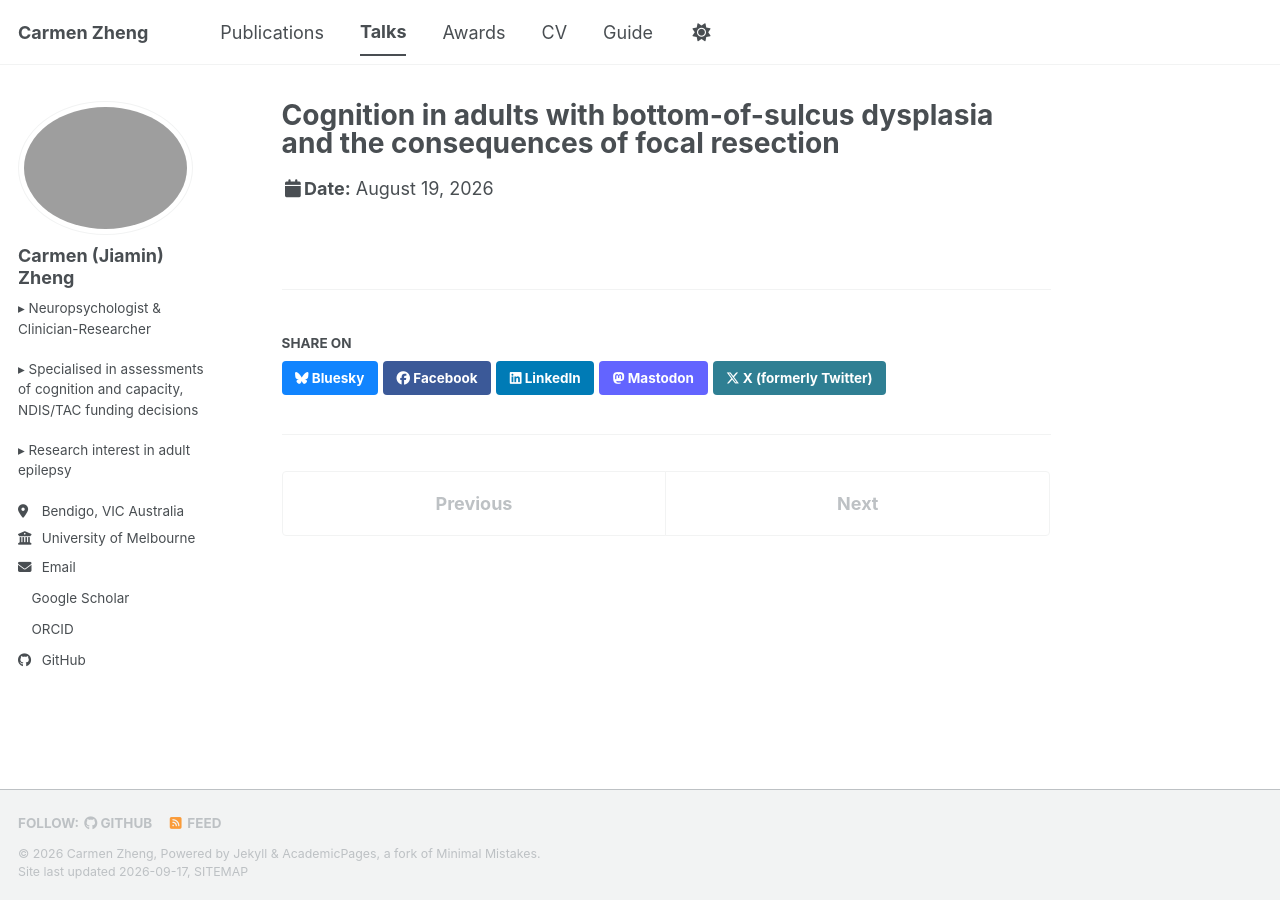
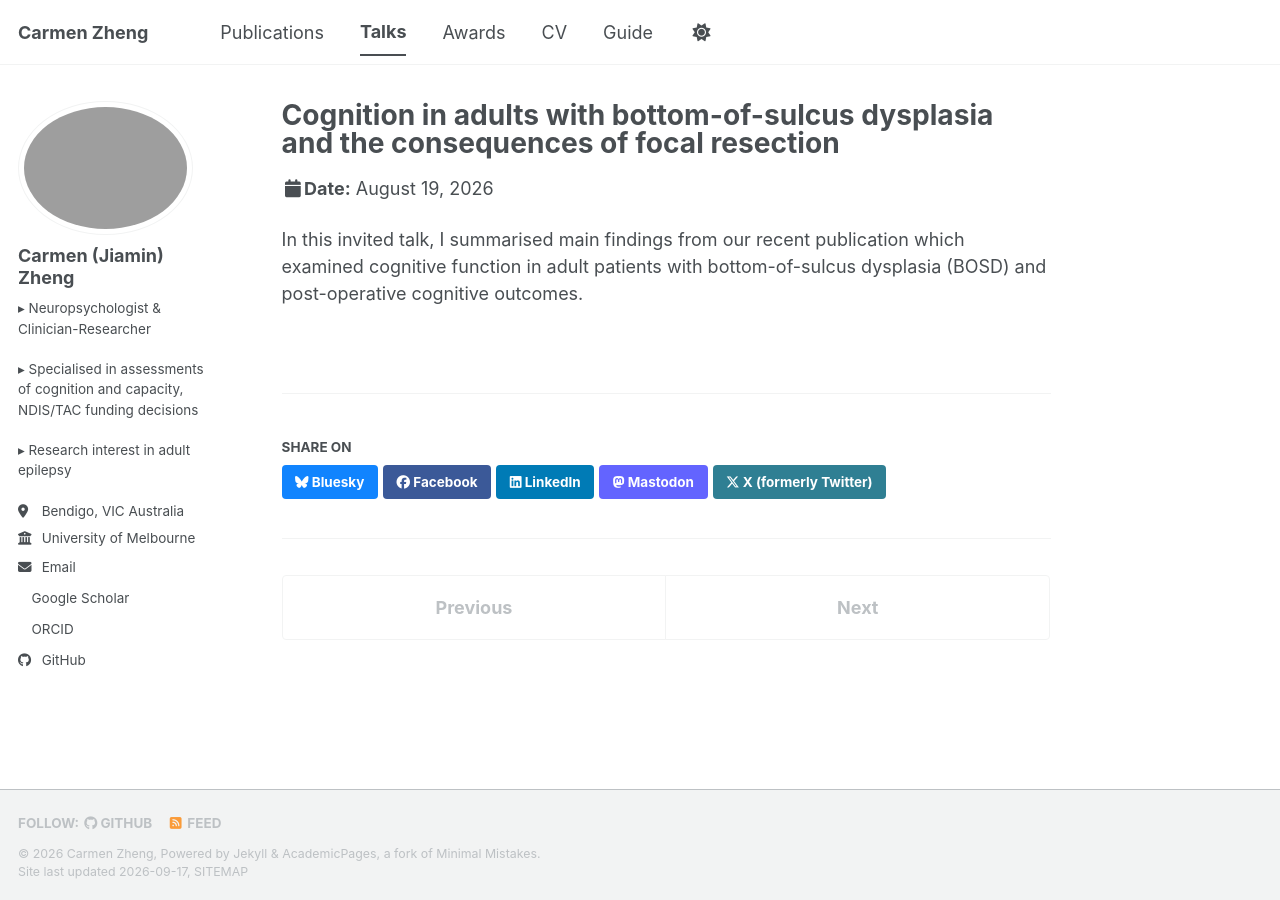
Before and after one commit to carmen-zheng/carmen-zheng.github.io, a Jekyll site: the page built from _talks/2026-08-19-EpRetreat.md, in a window 1280 px wide. Built offline with Jekyll 4.4.1, drawn with Linux system fonts in a browser that asks for light colours; a style sheet for code colours, icons or effects is not loaded.

Commit message:
Summarize findings on cognitive function in BOSD
Added summary of findings from recent publication on cognitive function in BOSD patients.

```diff
--- a/_talks/2026-08-19-EpRetreat.md
+++ b/_talks/2026-08-19-EpRetreat.md
@@ -7,3 +7,5 @@ venue: "Austin Health Epilepsy Retreat"
 date: 2026-08-19
 location: "Chirnside Park, VIC, AUS"
 ---
+
+In this invited talk, I summarised main findings from our recent publication which examined cognitive function in adult patients with bottom-of-sulcus dysplasia (BOSD) and post-operative cognitive outcomes.
```
